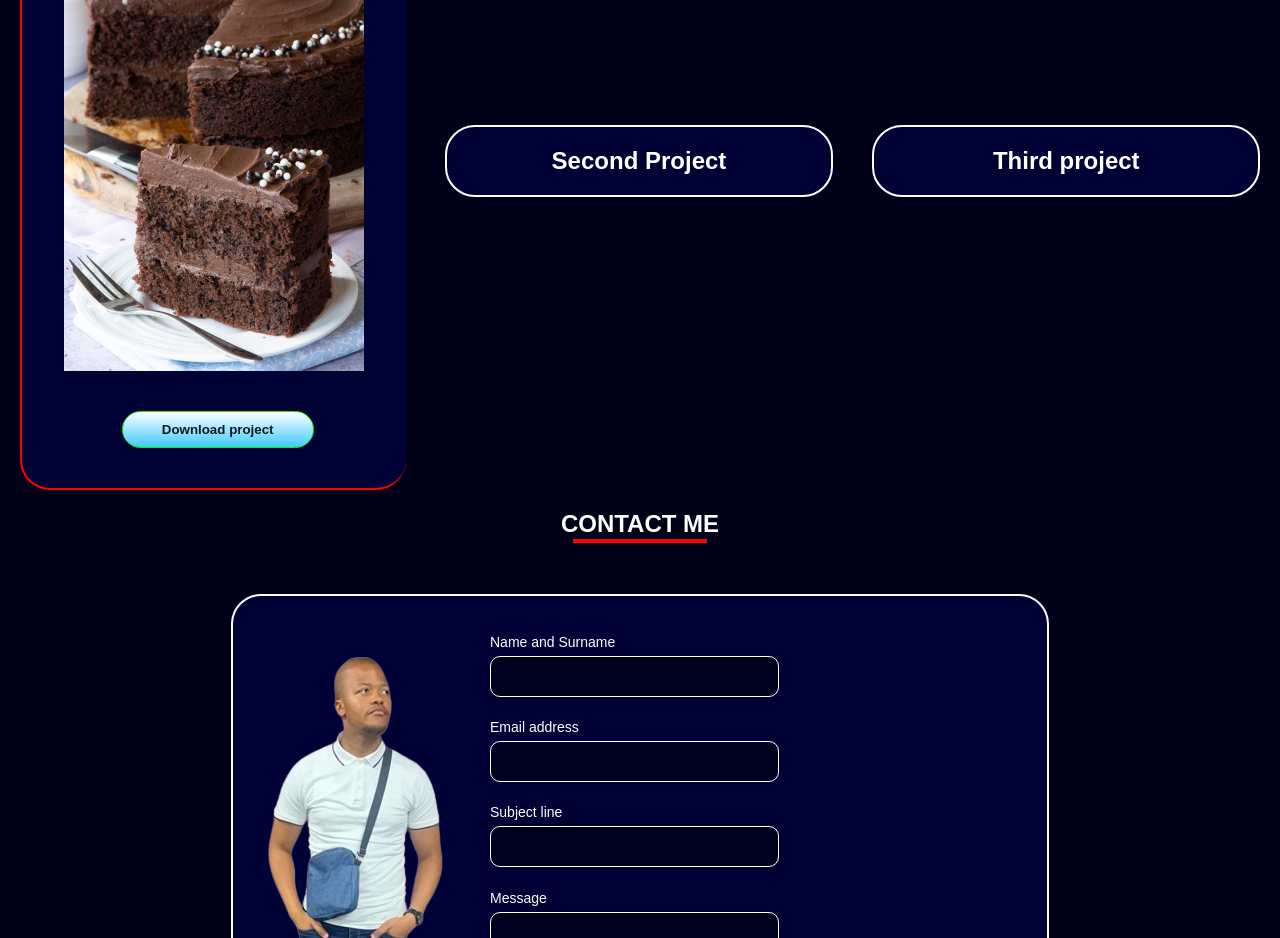
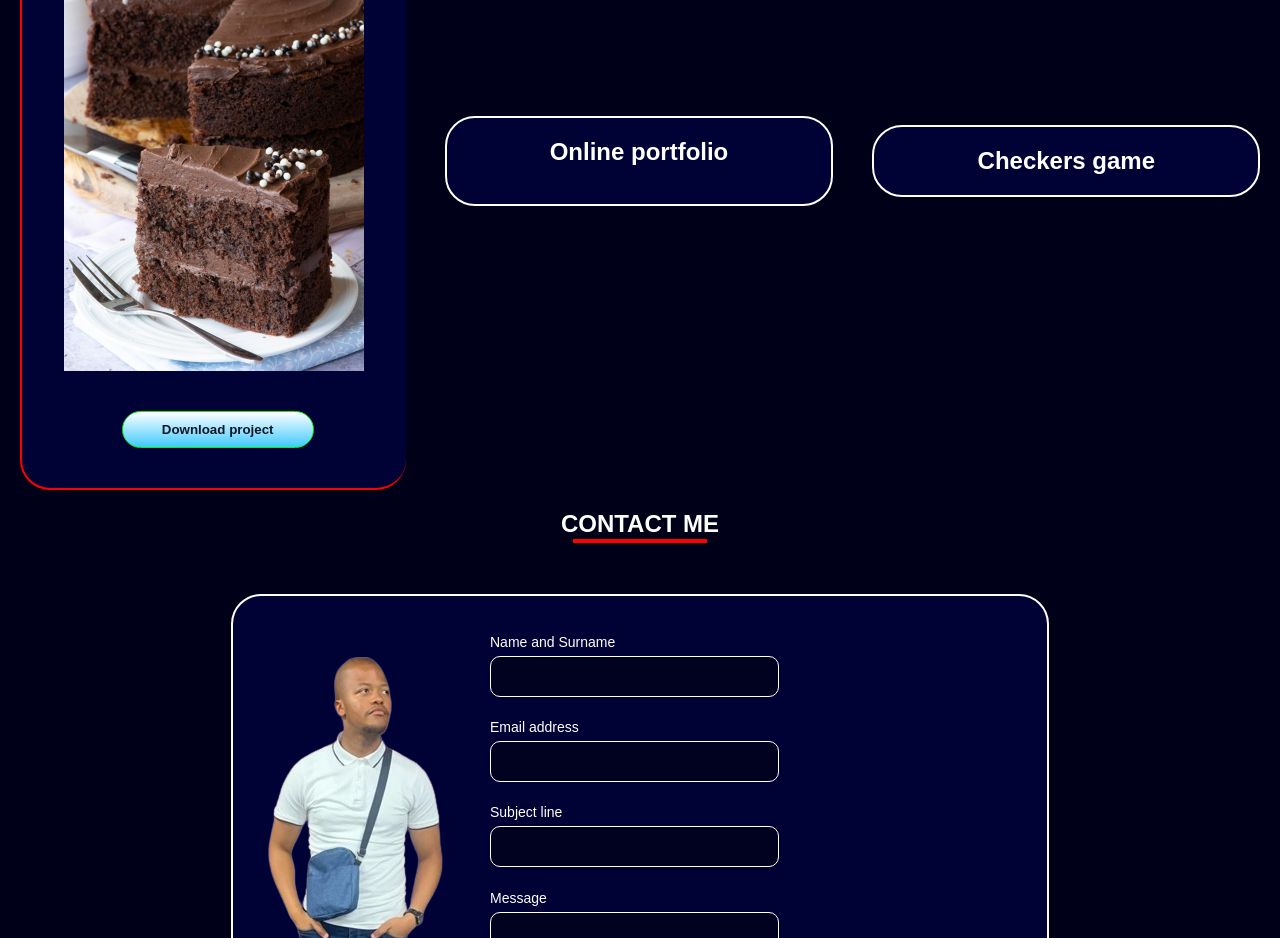
Before and after one commit to Lusa-mata/react-portfolio, a React (Create React App) app: page / in a window 1280 px wide. Shown: the part 2140-3078 px from the top of the page. Built offline with nearby package versions, Linux system fonts and the light colour scheme.

Commit message:
added images for project 2 and 3

```diff
--- a/src/App.js
+++ b/src/App.js
@@ -171,14 +171,18 @@ function App() {
 
         </div>
 
-        {/* My skills card */}
+        {/* Project 2 */}
         <div className="card-project2">
-          <h2 style={{ textAlign: "center" }}>Second Project</h2>
+          <h2 style={{ textAlign: "center" }}>Online portfolio</h2>
+          <br></br>
+
+          <div style={{ display: 'flex', justifyContent: 'center' }}></div>
+
         </div>
 
-        {/* My skills card */}
+        {/* Project 3 */}
         <div className="card-project3">
-          <h2 style={{ textAlign: "center" }}>Third project</h2>
+          <h2 style={{ textAlign: "center" }}>Checkers game</h2>
         </div>
 
       </div>
```
Also changed, not shown: src/images/Screenshot 2024-01-31 084426.png (added).
